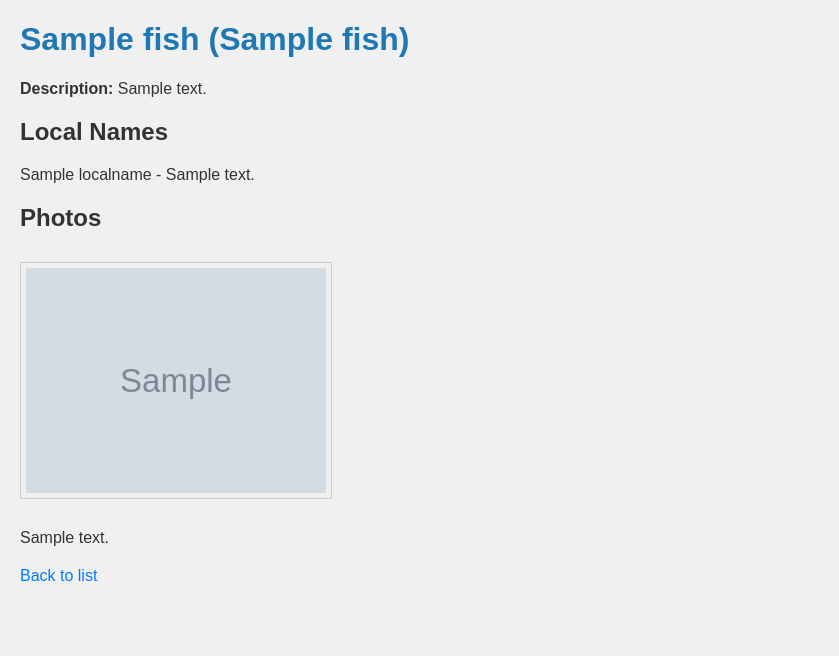
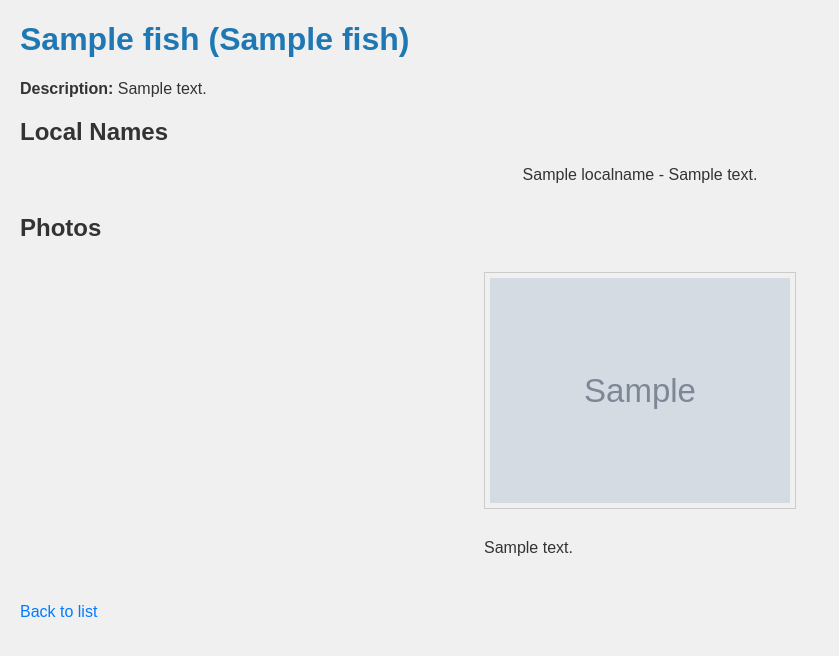
Before and after one commit to reun100e/MeenDB, a Django app: page /1/ in a window 1280 px wide. Shown: the top 656 px of the page, without its empty margins (0-839 px from the left). Run offline with Django 5.2, Linux system fonts and the light colour scheme; tables that the repository leaves empty hold one stand-in row (values such as "Sample post"); grey boxes marked "Sample" are stand-in pictures.

Commit message:
added flexboc for photos

```diff
--- a/backend/app/static/css/styles.css
+++ b/backend/app/static/css/styles.css
@@ -12,6 +12,9 @@ h1 {
 ul {
   list-style-type: none;
   padding: 0;
+  display: flex;
+  flex-wrap: wrap;
+  justify-content: space-around;
 }
 
 ul li {
--- a/backend/app/templates/fish/fish_detail.html
+++ b/backend/app/templates/fish/fish_detail.html
@@ -30,7 +30,6 @@
         </li>
         {% endfor %}
     </ul>
-
     <p><a href="{% url 'fish_list' %}">Back to list</a></p>
 
 </body>
```
